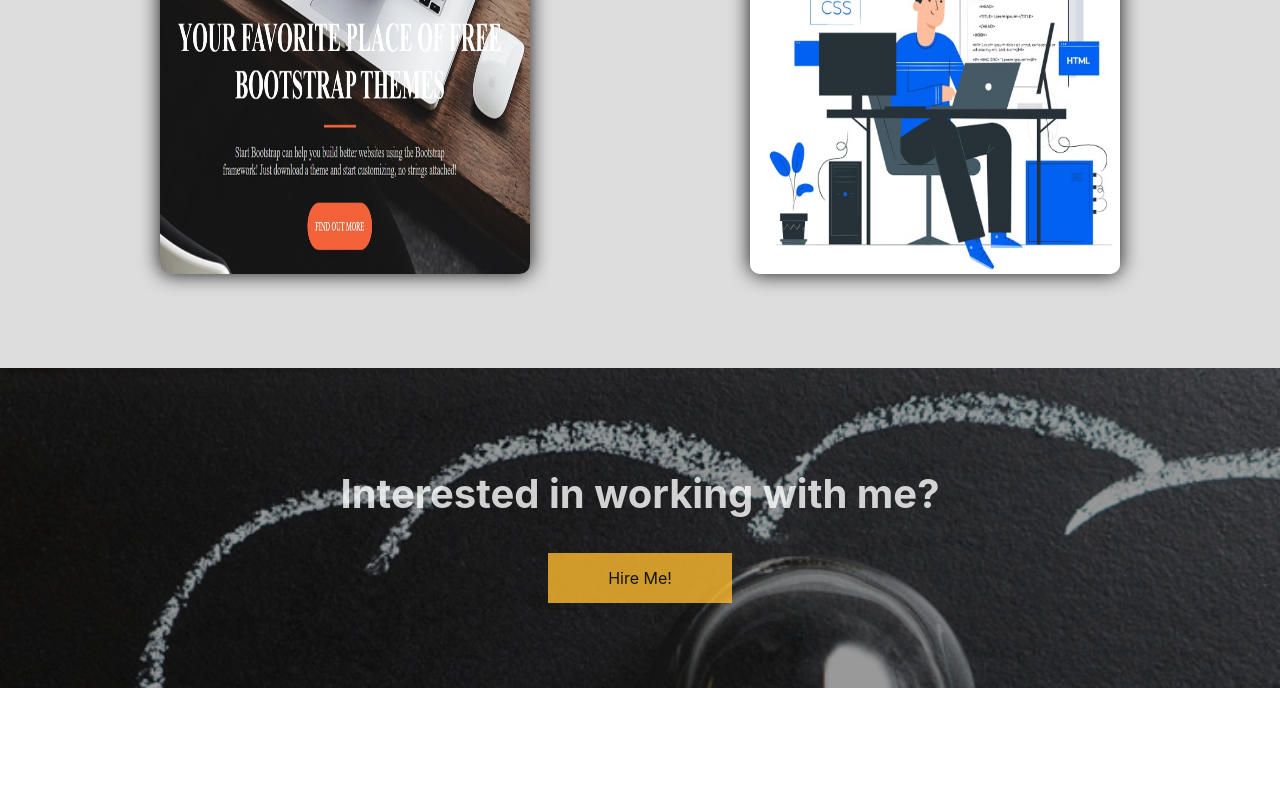
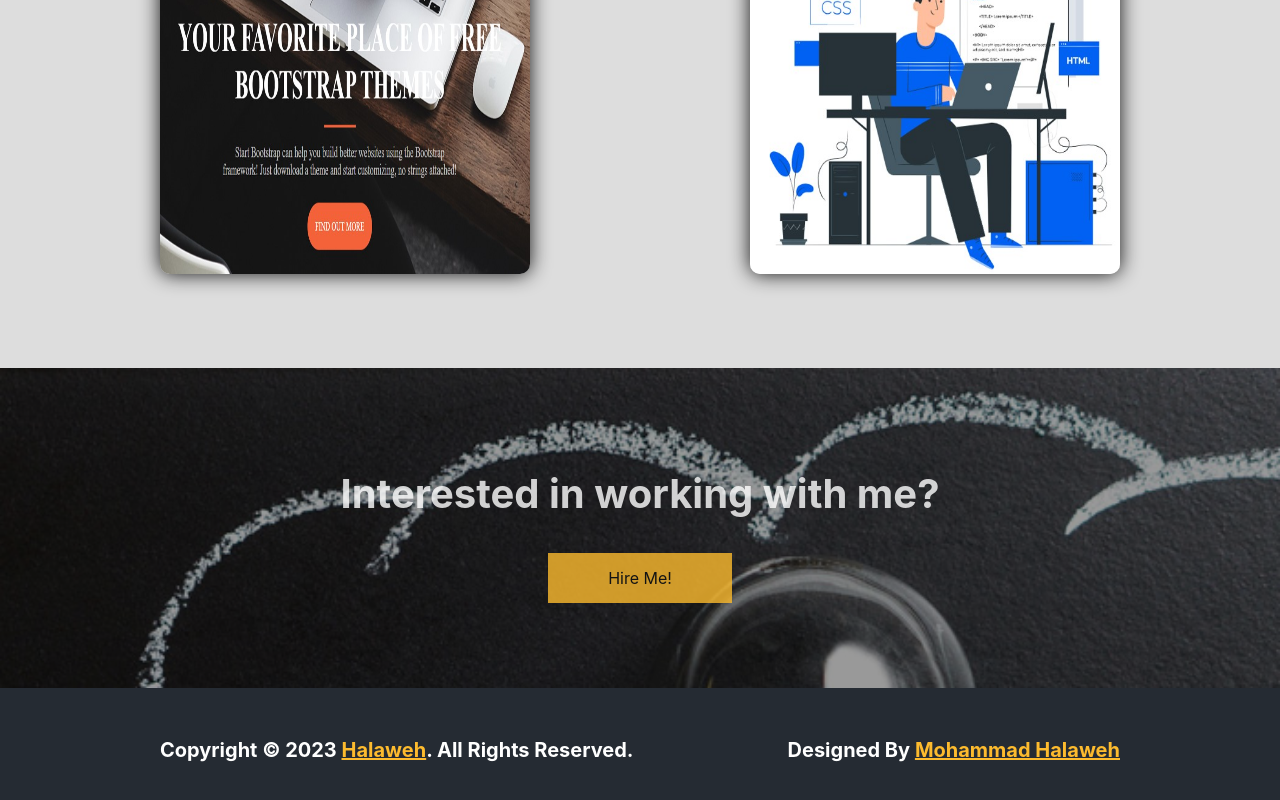
Before and after one commit to MohammadHalaweh7/Responsive-React-Protfolio, a React (Create React App) app: page / in a window 1280 px wide. Shown: the part 5982-6782 px from the top of the page. Before the commit the page ends 6670 px from the top, so only its background shows below. Built offline with nearby package versions, Linux system fonts and the light colour scheme.

Commit message:
Footer Component

```diff
--- a/src/App.js
+++ b/src/App.js
@@ -6,6 +6,7 @@ import WhatIDo from "./components/WhatIDo/WhatIDo";
 import Resume from "./components/Resume/Resume";
 import Portfolio from "./components/Portfolio/Portfolio";
 import Interested from "./components/Interested/Interested";
+import Footer from "./components/Footer/Footer";
 function App() {
   return (
     <div className="App">
@@ -16,6 +17,7 @@ function App() {
       <Resume />
       <Portfolio />
       <Interested />
+      <Footer />
     </div>
   );
 }
--- /dev/null
+++ b/src/components/Footer/Footer.jsx
@@ -0,0 +1,15 @@
+import React from 'react'
+import style from './Footer.module.css'
+export default function Footer() {
+  return (
+<footer>
+  <div className="container">
+    <div className={`flexBox ${style['footer-content']}`}>
+      <p> Copyright © 2023 <span>Halaweh</span>. All Rights Reserved.</p>
+      <p>Designed by <span>Mohammad Halaweh</span></p>
+    </div>
+  </div>
+</footer>
+
+  )
+}
--- /dev/null
+++ b/src/components/Footer/Footer.module.css
@@ -0,0 +1,19 @@
+footer {
+    background-color: #252b33;
+}
+
+.footer-content {
+
+    justify-content: space-between;
+    text-transform: capitalize;
+    padding-top: 50px;
+    padding-bottom: 50px;
+
+    color: white;
+    font-size: 20px;
+    font-weight: bold;
+}
+.footer-content span {
+    color: var(--main-color);
+    text-decoration: underline;
+}
--- a/src/components/Interested/Interested.jsx
+++ b/src/components/Interested/Interested.jsx
@@ -4,7 +4,7 @@ export default function Interested() {
   return (
 <section className={`${style['intersted-section']}`} id="intersted" data-aos="top-top" data-aos-duration={1000}>
   <div className="container">
-    <div className={`${style['overlay']}`}>
+    <div className={`flexBox ${style['overlay']}`}>
       <div className={`${style['intersted-content']}`}>
         <h2 className={`${style['intersted-title']}`}>Interested in working with me?</h2>
         <a href>Hire Me!</a>
--- a/src/components/Interested/Interested.module.css
+++ b/src/components/Interested/Interested.module.css
@@ -14,11 +14,6 @@
     bottom: 0;
     right: 0;
     left: 0;
-
-    display: flex;
-    justify-content: center;
-    align-items: center;
-
 }
 
 .intersted-content {
```
